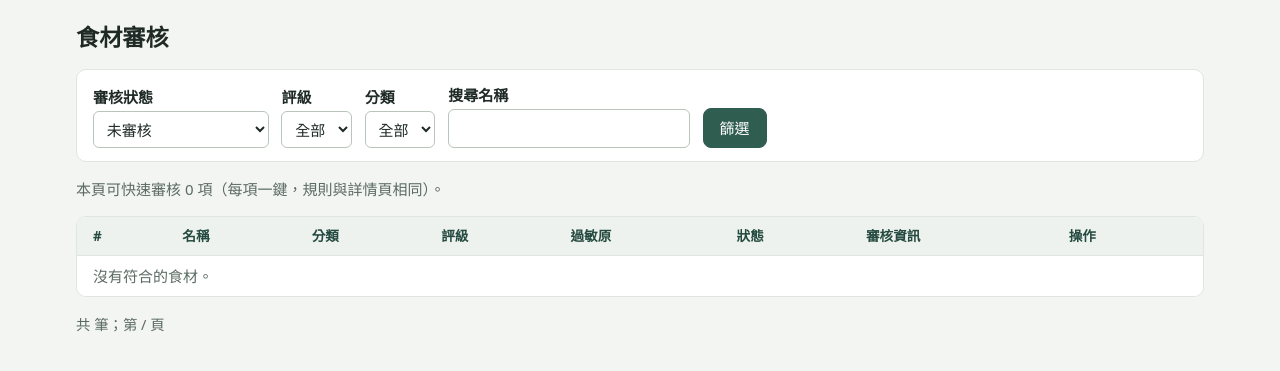
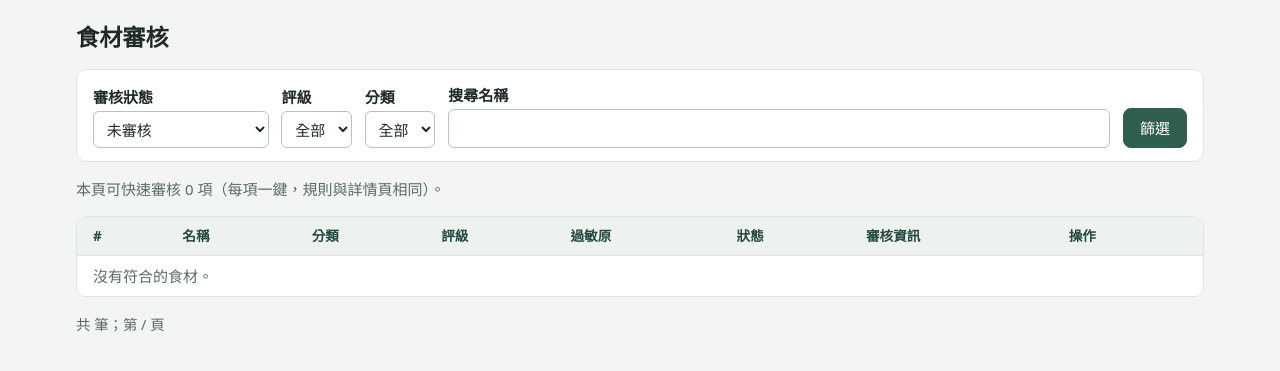
Before and after one commit to HKPPAAUULL/EczemaRecipe, a Python web app: template backend/app/admin/templates/ingredients.html in a window 1280 px wide. Shown: the top 371 px of the page. Run offline with Jinja, Linux system fonts and the light colour scheme; the template is opened without the code that fills it, so the values that code supplies are empty.

Commit message:
fix(admin): full-width search inputs in filter bars
Grow the search field container (flex:1) and stretch the input to
100% so the search box fills the available width consistently
across the ingredient/recipe filters and recipe-detail search.

Generated with [Devin](https://devin.ai)

Co-Authored-By: Devin <158243242+devin-ai-integration[bot]@users.noreply.github.com>

```diff
--- a/backend/app/admin/templates/base.html
+++ b/backend/app/admin/templates/base.html
@@ -67,6 +67,8 @@ a.btn-link.primary:hover{background:var(--primary-dark);color:#fff}
 .muted{color:var(--ink-muted)}
 .filters{display:flex;gap:.8rem;flex-wrap:wrap;align-items:end;margin:.8rem 0;background:var(--surface);border:1px solid var(--line);border-radius:10px;padding:.8rem 1rem}
 .filters label{margin-top:0}
+.filters > div:has(input[type=search]){flex:1 1 220px}
+.filters input[type=search]{width:100%}
 .pager{display:flex;gap:.5rem;align-items:center;margin:1rem 0;font-size:.9rem}
 .pager a{padding:.35rem .8rem;border:1px solid var(--primary);border-radius:8px;color:var(--primary);text-decoration:none}
 .pager a:hover{background:#eef3ef}
```
Also changed, not shown: CHANGELOG.md.
